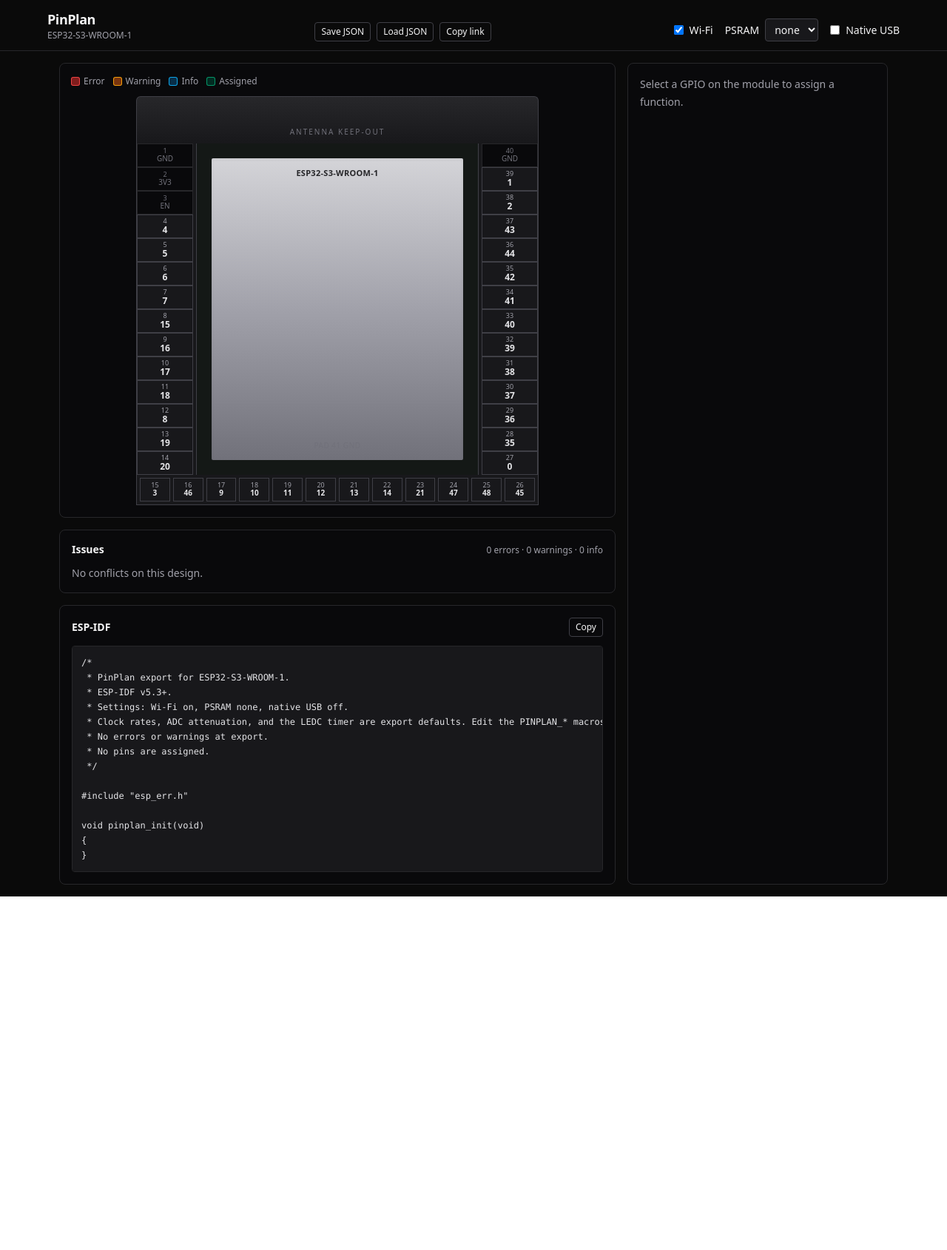
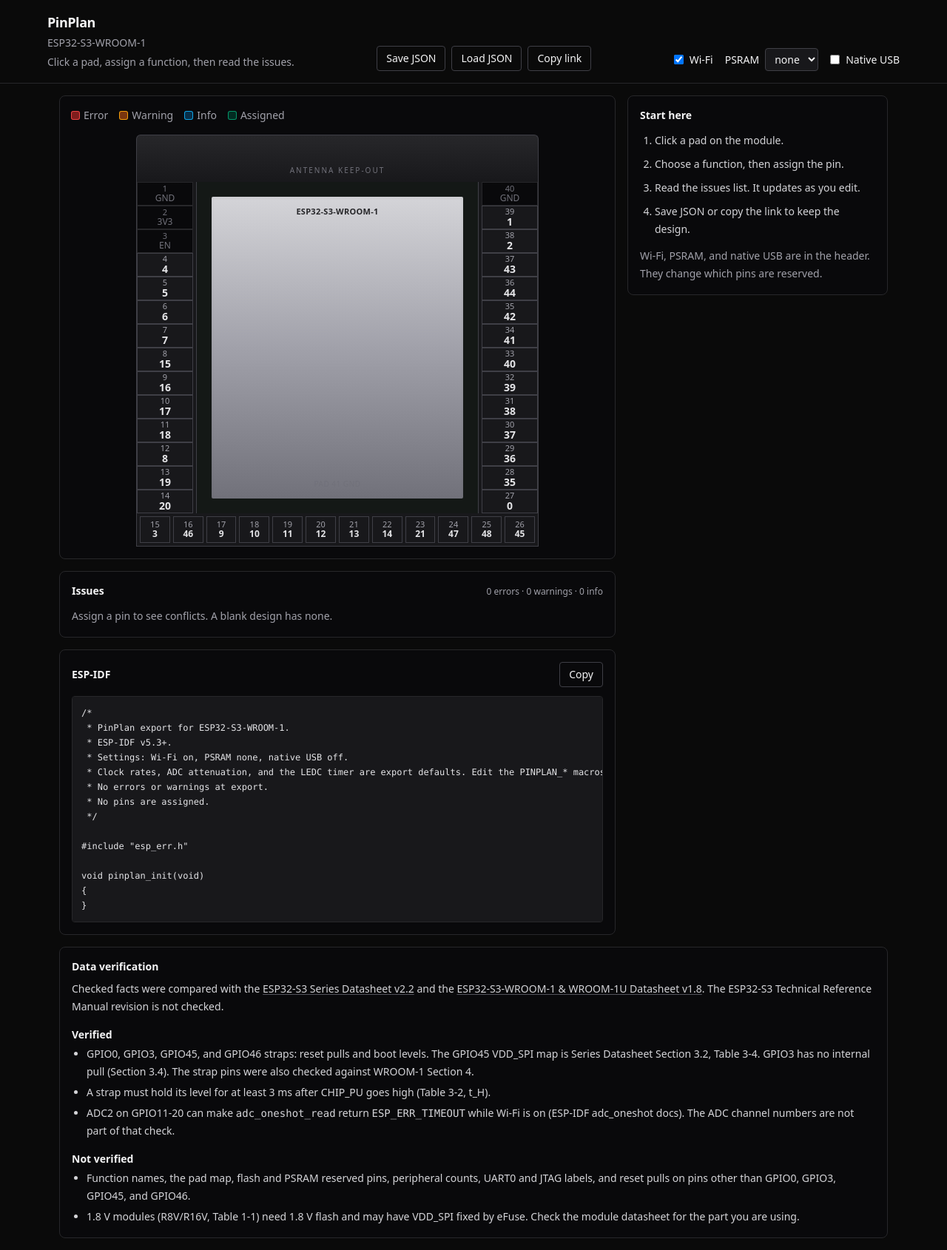
Before and after one commit to khalidirineo/pinplan, a React (Vite) app: page / in a window 1280 px wide. Shown: the whole page at 74% size. Before the commit the page ends 1212 px from the top, so only its background shows below. Built offline with nearby package versions, Linux system fonts and the light colour scheme.

Commit message:
Polish the planner and prepare the GitHub Pages release.
The empty planner explains how to start, and the page lists which pin facts are checked. The site builds for a repository named pinplan.

```diff
--- a/src/ui/AssignmentPanel.tsx
+++ b/src/ui/AssignmentPanel.tsx
@@ -20,7 +20,18 @@ export function AssignmentPanel({ chip, pin, assignment, onChange, onClear }: As
   return (
     <section aria-label="Pin assignment" className="rounded-lg border border-zinc-800 bg-zinc-950 p-4">
       {pin === null ? (
-        <p className="text-sm leading-6 text-zinc-400">Select a GPIO on the module to assign a function.</p>
+        <div className="space-y-3">
+          <h2 className="text-sm font-semibold text-zinc-100">Start here</h2>
+          <ol className="list-decimal space-y-2 pl-5 text-sm leading-6 text-zinc-300">
+            <li>Click a pad on the module.</li>
+            <li>Choose a function, then assign the pin.</li>
+            <li>Read the issues list. It updates as you edit.</li>
+            <li>Save JSON or copy the link to keep the design.</li>
+          </ol>
+          <p className="text-sm leading-6 text-zinc-400">
+            Wi-Fi, PSRAM, and native USB are in the header. They change which pins are reserved.
+          </p>
+        </div>
       ) : (
         <PinForm chip={chip} pin={pin} assignment={assignment} onChange={onChange} onClear={onClear} />
       )}
@@ -67,6 +78,8 @@ function PinForm({
       ) : null}
 
       {assignment === undefined ? (
+        <div className="space-y-3">
+          <p className="text-sm leading-6 text-zinc-400">This pad is not assigned yet.</p>
           <button
             type="button"
             onClick={() => commit(blank(pin.gpio, chip))}
@@ -74,6 +87,7 @@ function PinForm({
           >
             Assign GPIO{pin.gpio}
           </button>
+        </div>
       ) : (
         <form
           className="space-y-3"
--- a/src/ui/ExportPanel.tsx
+++ b/src/ui/ExportPanel.tsx
@@ -19,7 +19,7 @@ export function ExportPanel({ source }: ExportPanelProps) {
         <button
           type="button"
           onClick={() => void copy()}
-          className="rounded border border-zinc-700 px-2 py-1 text-xs text-zinc-100"
+          className="rounded border border-zinc-700 px-3 py-1.5 text-sm text-zinc-100"
         >
           {status === "copied" ? "Copied" : status === "failed" ? "Copy failed" : "Copy"}
         </button>
--- a/src/ui/IssuesPanel.tsx
+++ b/src/ui/IssuesPanel.tsx
@@ -2,6 +2,7 @@ import type { Issue } from "../engine/types"
 
 interface IssuesPanelProps {
   issues: Issue[]
+  hasAssignments: boolean
   onSelect: (gpio: number) => void
 }
 
@@ -11,7 +12,7 @@ const tone: Record<Issue["severity"], string> = {
   info: "border-sky-900 bg-sky-950/40 text-sky-100",
 }
 
-export function IssuesPanel({ issues, onSelect }: IssuesPanelProps) {
+export function IssuesPanel({ issues, hasAssignments, onSelect }: IssuesPanelProps) {
   const counts = {
     error: issues.filter((issue) => issue.severity === "error").length,
     warning: issues.filter((issue) => issue.severity === "warning").length,
@@ -27,12 +28,14 @@ export function IssuesPanel({ issues, onSelect }: IssuesPanelProps) {
         </p>
       </header>
       {issues.length === 0 ? (
-        <p className="text-sm text-zinc-400">No conflicts on this design.</p>
+        <p className="text-sm leading-6 text-zinc-400">
+          {hasAssignments ? "No conflicts on this design." : "Assign a pin to see conflicts. A blank design has none."}
+        </p>
       ) : (
         <ul className="space-y-2">
           {issues.map((issue) => (
             <li key={`${issue.ruleId}-${issue.pins.join("-")}-${issue.message}`} className={`rounded border px-3 py-2 ${tone[issue.severity]}`}>
-              <p className="text-[10px] uppercase tracking-wide opacity-70">
+              <p className="text-xs uppercase tracking-wide opacity-70">
                 {issue.severity} · {issue.ruleId}
               </p>
               <p className="mt-1 text-sm leading-5">{issue.message}</p>
@@ -43,7 +46,7 @@ export function IssuesPanel({ issues, onSelect }: IssuesPanelProps) {
                     key={gpio}
                     type="button"
                     onClick={() => onSelect(gpio)}
-                    className="rounded bg-black/30 px-1.5 py-0.5 text-[11px]"
+                    className="rounded bg-black/30 px-2 py-0.5 text-xs"
                   >
                     GPIO{gpio}
                   </button>
--- a/src/ui/ModuleMap.tsx
+++ b/src/ui/ModuleMap.tsx
@@ -20,7 +20,7 @@ export function ModuleMap({ chip, assignments, issues, selectedGpio, onSelect }:
 
   return (
     <section aria-label="ESP32-S3-WROOM-1 module" className="rounded-lg border border-zinc-800 bg-zinc-950 p-4">
-      <div className="mb-3 flex flex-wrap items-center gap-3 text-xs text-zinc-400">
+      <div className="mb-4 flex flex-wrap items-center gap-4 text-sm text-zinc-400">
         <Legend swatch="bg-red-900 ring-red-500" label="Error" />
         <Legend swatch="bg-amber-900 ring-amber-500" label="Warning" />
         <Legend swatch="bg-sky-950 ring-sky-500" label="Info" />
@@ -141,8 +141,8 @@ function PadButton({
       <div
         className={`flex h-full w-full flex-col items-center justify-center border border-zinc-800 bg-zinc-950 text-zinc-500 ${compact ? "py-1" : ""}`}
       >
-        <span className="text-[9px] leading-none">{pad.number}</span>
-        <span className="text-[10px] font-medium leading-tight">{name}</span>
+        <span className="text-[11px] leading-none">{pad.number}</span>
+        <span className="text-xs font-medium leading-tight">{name}</span>
       </div>
     )
   }
@@ -155,10 +155,10 @@ function PadButton({
       onClick={() => onSelect(gpio)}
       className={`flex h-full w-full flex-col items-center justify-center border text-left ${tone} ${selectedRing} ${compact ? "py-1" : ""}`}
     >
-      <span className="text-[9px] leading-none text-zinc-400">{pad.number}</span>
-      <span className={`font-semibold leading-tight ${compact ? "text-[10px]" : "text-xs"}`}>{name}</span>
+      <span className="text-[11px] leading-none text-zinc-400">{pad.number}</span>
+      <span className={`font-semibold leading-tight ${compact ? "text-xs" : "text-sm"}`}>{name}</span>
       {assignment && !compact ? (
-        <span className="text-[9px] leading-none text-current/80">{shortAssignment(assignment)}</span>
+        <span className="text-[11px] leading-none text-current/80">{shortAssignment(assignment)}</span>
       ) : null}
     </button>
   )
--- a/src/ui/Planner.tsx
+++ b/src/ui/Planner.tsx
@@ -11,6 +11,7 @@ import { ExportPanel } from "./ExportPanel"
 import { IssuesPanel } from "./IssuesPanel"
 import { ModuleMap } from "./ModuleMap"
 import { ProjectMenu } from "./ProjectMenu"
+import { VerificationNote } from "./VerificationNote"
 
 const chip = loadChip()
 
@@ -139,11 +140,12 @@ export function Planner() {
 
   return (
     <div className="min-h-screen bg-neutral-950 text-zinc-100">
-      <header className="border-b border-zinc-800 px-4 py-3">
-        <div className="mx-auto flex max-w-6xl flex-wrap items-end justify-between gap-4">
+      <header className="border-b border-zinc-800 px-4 py-4">
+        <div className="mx-auto flex max-w-6xl flex-wrap items-end justify-between gap-x-6 gap-y-4">
           <div>
             <h1 className="text-lg font-semibold tracking-tight">PinPlan</h1>
-            <p className="text-xs text-zinc-400">{chip.name}</p>
+            <p className="mt-1 text-sm text-zinc-400">{chip.name}</p>
+            <p className="mt-1 text-sm leading-6 text-zinc-400">Click a pad, assign a function, then read the issues.</p>
           </div>
           <ProjectMenu
             chipId={chip.id}
@@ -187,7 +189,8 @@ export function Planner() {
           </fieldset>
         </div>
       </header>
-      <main className="mx-auto grid max-w-6xl gap-4 p-4 lg:grid-cols-[minmax(0,1fr)_22rem]">
+      <main className="mx-auto max-w-6xl space-y-4 p-4">
+        <div className="grid gap-4 lg:grid-cols-[minmax(0,1fr)_22rem]">
           <div className="space-y-4">
             <ModuleMap
               chip={chip}
@@ -196,9 +199,10 @@ export function Planner() {
               selectedGpio={selectedGpio}
               onSelect={setSelectedGpio}
             />
-          <IssuesPanel issues={issues} onSelect={setSelectedGpio} />
+            <IssuesPanel issues={issues} hasAssignments={assignments.length > 0} onSelect={setSelectedGpio} />
             <ExportPanel source={exported} />
           </div>
+          <div className="lg:sticky lg:top-4 lg:self-start">
             <AssignmentPanel
               chip={chip}
               pin={selectedPin}
@@ -206,6 +210,9 @@ export function Planner() {
               onChange={upsert}
               onClear={clear}
             />
+          </div>
+        </div>
+        <VerificationNote chip={chip} />
       </main>
     </div>
   )
--- a/src/ui/ProjectMenu.tsx
+++ b/src/ui/ProjectMenu.tsx
@@ -56,20 +56,20 @@ export function ProjectMenu({ chipId, settings, assignments, notice, onLoad, onC
   return (
     <div className="flex flex-col gap-1">
       <div className="flex flex-wrap items-center gap-2">
-        <button type="button" onClick={save} className="rounded border border-zinc-700 px-2 py-1 text-xs text-zinc-100">
+        <button type="button" onClick={save} className="rounded border border-zinc-700 px-3 py-1.5 text-sm text-zinc-100">
           Save JSON
         </button>
         <button
           type="button"
           onClick={() => fileRef.current?.click()}
-          className="rounded border border-zinc-700 px-2 py-1 text-xs text-zinc-100"
+          className="rounded border border-zinc-700 px-3 py-1.5 text-sm text-zinc-100"
         >
           Load JSON
         </button>
         <button
           type="button"
           onClick={() => void copyLink()}
-          className="rounded border border-zinc-700 px-2 py-1 text-xs text-zinc-100"
+          className="rounded border border-zinc-700 px-3 py-1.5 text-sm text-zinc-100"
         >
           Copy link
         </button>
@@ -87,7 +87,7 @@ export function ProjectMenu({ chipId, settings, assignments, notice, onLoad, onC
         />
       </div>
       {(status ?? notice) && (
-        <p role="status" className={`text-xs ${(status ?? notice)?.kind === "error" ? "text-amber-300" : "text-zinc-400"}`}>
+        <p role="status" className={`text-sm ${(status ?? notice)?.kind === "error" ? "text-amber-300" : "text-zinc-400"}`}>
           {(status ?? notice)?.text}
         </p>
       )}
--- /dev/null
+++ b/src/ui/VerificationNote.tsx
@@ -0,0 +1,43 @@
+import type { Chip } from "../data/types"
+
+interface VerificationNoteProps {
+  chip: Chip
+}
+
+export function VerificationNote({ chip }: VerificationNoteProps) {
+  return (
+    <section aria-label="Data verification" className="rounded-lg border border-zinc-800 bg-zinc-950 p-4">
+      <h2 className="text-sm font-semibold text-zinc-100">Data verification</h2>
+      <p className="mt-2 text-sm leading-6 text-zinc-300">
+        Checked facts were compared with the{" "}
+        <a className="underline decoration-zinc-600 underline-offset-2" href={chip.datasheet.url}>
+          {chip.datasheet.title} {chip.datasheet.revision}
+        </a>
+        {" and the "}
+        <a className="underline decoration-zinc-600 underline-offset-2" href={chip.moduleDatasheet.url}>
+          {chip.moduleDatasheet.title} {chip.moduleDatasheet.revision}
+        </a>
+        {`. The ${chip.trm.title} revision is ${chip.trm.revision}.`}
+      </p>
+      <h3 className="mt-4 text-sm font-semibold text-zinc-100">Verified</h3>
+      <ul className="mt-1 list-disc space-y-1 pl-5 text-sm leading-6 text-zinc-300">
+        <li>
+          GPIO0, GPIO3, GPIO45, and GPIO46 straps: reset pulls and boot levels. The GPIO45 VDD_SPI map is Series Datasheet Section 3.2, Table 3-4. GPIO3 has no internal pull (Section 3.4). The strap pins were also checked against WROOM-1 Section 4.
+        </li>
+        <li>A strap must hold its level for at least 3 ms after CHIP_PU goes high (Table 3-2, t_H).</li>
+        <li>
+          ADC2 on GPIO11-20 can make <code>adc_oneshot_read</code> return <code>ESP_ERR_TIMEOUT</code> while Wi-Fi is on (ESP-IDF adc_oneshot docs). The ADC channel numbers are not part of that check.
+        </li>
+      </ul>
+      <h3 className="mt-4 text-sm font-semibold text-zinc-100">Not verified</h3>
+      <ul className="mt-1 list-disc space-y-1 pl-5 text-sm leading-6 text-zinc-300">
+        <li>
+          Function names, the pad map, flash and PSRAM reserved pins, peripheral counts, UART0 and JTAG labels, and reset pulls on pins other than GPIO0, GPIO3, GPIO45, and GPIO46.
+        </li>
+        <li>
+          1.8 V modules (R8V/R16V, Table 1-1) need 1.8 V flash and may have VDD_SPI fixed by eFuse. Check the module datasheet for the part you are using.
+        </li>
+      </ul>
+    </section>
+  )
+}
--- a/vite.config.ts
+++ b/vite.config.ts
@@ -2,6 +2,7 @@ import { defineConfig } from "vitest/config"
 import react from "@vitejs/plugin-react"
 
 export default defineConfig({
+  base: "/pinplan/",
   plugins: [react()],
   test: {
     environment: "node",
```
Also changed, not shown: 3 other files (tests, documents, lock files or other folders). Lines whose indentation alone changed are shown as unchanged.
